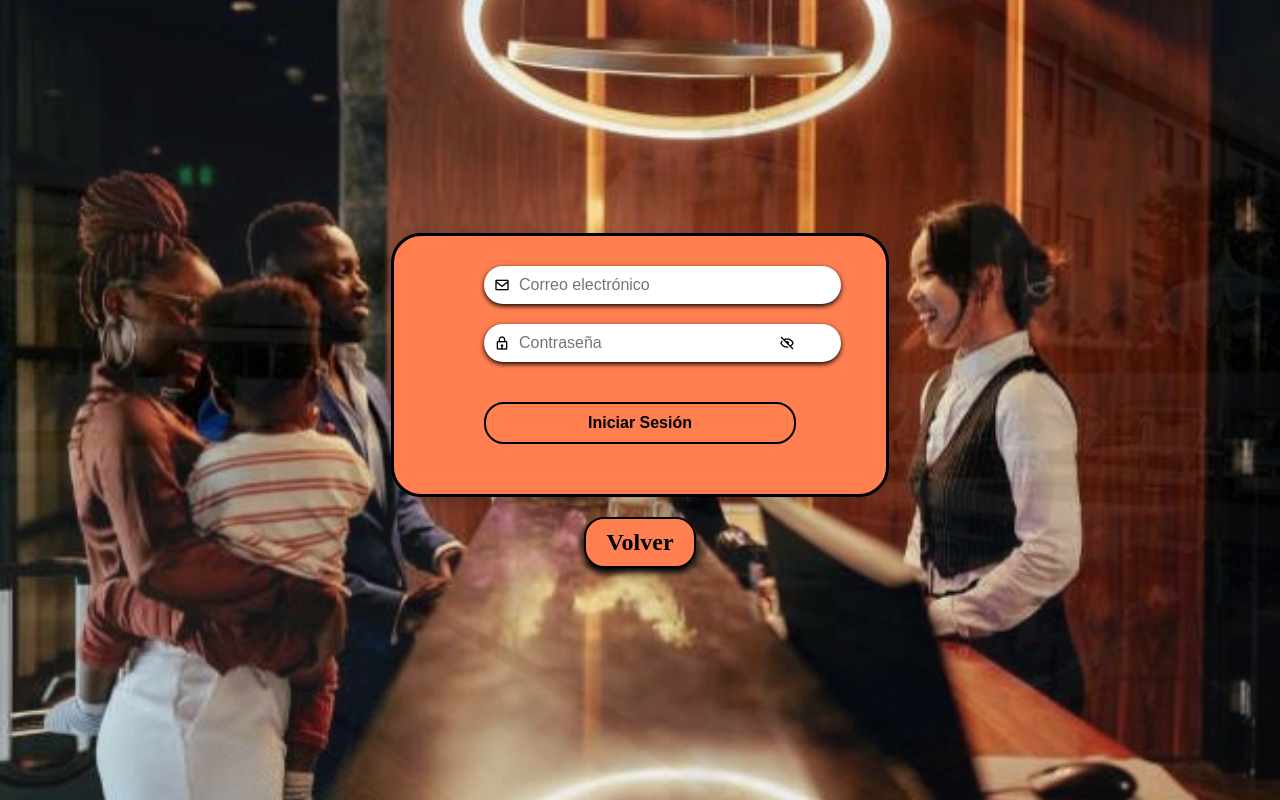
After one commit to JuaNesGarzon/Proyecto-Hotel, a PHP site: page /APP/form/formEmpleado.php in a window 1280 px wide. The commit adds this page. Run offline with PHP 8.4, Linux system fonts and the light colour scheme.

Commit message:
formulario de empleados e interactividad en formulario

```diff
--- a/APP/controllers/huespedController.php
+++ b/APP/controllers/huespedController.php
@@ -29,7 +29,7 @@ class HuespedController {
         $telefono = htmlspecialchars($datos['telefono']);
         $nacionalidad = htmlspecialchars($datos['nacionalidad']);
         $correo = filter_var($datos['correo'], FILTER_SANITIZE_EMAIL);
-        $contraseña = $encriptarDesencriptar->encrypt($datos['contraseña'], $this->clave);
+        $contraseña = $encriptarDesencriptar->encrypt($datos['password'], $this->clave);
 
         // consulta para insertar el usuario
 
--- /dev/null
+++ b/APP/form/formEmpleado.php
@@ -0,0 +1,40 @@
+<!DOCTYPE html>
+<html lang="en">
+<head>
+    <meta charset="UTF-8">
+    <meta name="viewport" content="width=device-width, initial-scale=1.0">
+    <link rel="preconnect" href="https://fonts.googleapis.com">
+    <link rel="preconnect" href="https://fonts.gstatic.com" crossorigin>
+    <link href="https://fonts.googleapis.com/css2?family=Montserrat:ital,wght@0,100..900;1,100..900&display=swap" rel="stylesheet">
+    <link href='https://unpkg.com/boxicons@2.1.4/css/boxicons.min.css' rel='stylesheet'>
+    <link rel="stylesheet" href="../../public/css/empleados.css">
+    <title>Inicio sesión empleados</title>
+</head>
+<body>
+    <div class="background-slider">
+        <div class="slide"></div>
+    </div>
+    <div class="sign-in" id="sign-in">
+    <div class="form-information">
+    <form id="sign-up-form" action="<?php echo htmlspecialchars($_SERVER["PHP_SELF"]); ?>" method="POST">
+        <div class="input-group">
+            <i class='bx bx-envelope'></i>
+            <input type="email" name="email" placeholder="Correo electrónico" required />
+        </div>
+        <div class="input-group">
+            <i class='bx bx-lock'></i>
+            <input type="password" id="passwordLogin" name="password" placeholder="Contraseña" required/>
+            <i class='bx bx-hide password-toggle' id="togglePasswordLogin"></i>
+        </div>
+        <button type="submit" name="iniciar_sesion" value="iniciar sesion">Iniciar Sesión</button>
+    </form>
+</div>
+    </div>
+
+    <div class="back">
+        <a href="./formulario.php">Volver</a>
+    </div>
+
+    <script src="./script.js"></script>
+</body>
+</html>
--- a/APP/form/script.js
+++ b/APP/form/script.js
@@ -13,6 +13,7 @@ btnSingUp.addEventListener("click", e => {
     formRegister.classList.remove("hide");
 })
 
+// Funcionalidad para mostrar/ocultar contraseña
 document.addEventListener('DOMContentLoaded', () => {
     const togglePasswordElements = [
         { toggleId: 'togglePasswordRegister', inputId: 'passwordRegister' },
@@ -36,3 +37,16 @@ document.addEventListener('DOMContentLoaded', () => {
         }
     });
 });
+
+document.addEventListener('DOMContentLoaded', () => {
+    let currentSlide = 0;
+    const slides = document.querySelectorAll('.slide');
+
+    function changeSlide() {
+        slides[currentSlide].classList.remove('active');
+        currentSlide = (currentSlide + 1) % slides.length;
+        slides[currentSlide].classList.add('active');
+    }
+
+    setInterval(changeSlide, 5000); // Cambia cada 5 segundos
+});
--- /dev/null
+++ b/public/css/empleados.css
@@ -0,0 +1,162 @@
+* {
+    padding: 0;
+    margin: 0;
+}
+
+body {
+    display: flex;
+    flex-direction: column;
+    align-items: center;
+    justify-content: center;
+    min-height: 100vh;
+    background-color: #f4f4f4;
+    position: relative;
+    overflow: hidden;
+}
+
+.background-slider {
+    position: absolute;
+    top: 50%;
+    left: 50%;
+    transform: translate(-50%, -50%);
+    z-index: -1;
+}
+
+.slide {
+    background-image: url(../images/Diapositiva1.JPG);
+    width: 100vw;
+    height: 100vh;
+    background-size: cover;
+    background-position: center;
+    animation: animate 20s infinite;
+}
+@keyframes animate {
+    20%{
+        background-image: url(../images/Diapositiva2.JPG);
+        background-size: cover;
+    }
+    40%{
+        background-image: url(../images/Diapositiva3.JPG);
+        background-size: cover;
+    }
+    60%{
+        background-image: url(../images/Diapositiva4.JPG);
+        background-size: cover;
+    }
+
+    80%{
+        background-image: url(../images/Diapositiva6.JPG);
+        background-size: cover;
+    }
+    100%{
+        background-image: url(../images/Diapositiva1.JPG);
+        background-size: cover;
+    }
+}
+
+.form-information {
+    display: flex;
+    flex-direction: column;
+    align-items: center;
+    justify-content: center;
+    margin: 0 auto;
+    max-width: 400px;
+    padding: 30px 90px;
+    background-color: coral;
+    border-radius: 30px;
+    box-shadow: 0 5px 15px rgba(0, 0, 0, 0.2);
+    border: solid thin black;
+    border-width: 3px;
+}
+
+.input-group {
+    position: relative;
+    margin-bottom: 20px;
+}
+
+.input-group i {
+    position: absolute;
+    top: 50%;
+    transform: translateY(-50%);
+    transition: color 0.3s ease;
+}
+
+.input-group i:first-child {
+    left: 10px;
+}
+
+.input-group i.password-toggle {
+    right: 1px;
+    cursor: pointer;
+}
+
+.input-group input {
+    width: 100%;
+    padding: 10px 10px 10px 35px;
+    align-items: center;
+    border: none;
+    border-radius: 20px;
+    font-size: 16px;
+    box-shadow: 0 2px 5px rgba(0, 0, 0, 1);
+    margin-right: 60px;
+}
+
+.input-group input:focus {
+    outline: none;
+    border-color: #33423a;
+    box-shadow: 0 0 10px rgba(51, 66, 58, 0.3);
+}
+
+.password-toggle {
+    position: relative;
+    right: 50px;
+    top: 50%;
+    transform: translateY(-50%);
+    cursor: pointer;
+}
+
+button[name="iniciar_sesion"] {
+    width: 100%;
+    padding: 10px;
+    font-size: 16px;
+    font-weight: bold;
+    color: black;
+    background-color: transparent;
+    margin: 20px 0;
+    border: solid 2px black;
+    border-radius: 20px;
+    cursor: pointer;
+    transition: all 0.3s ease;
+}
+
+button[name="iniciar_sesion"]:hover {
+    color: white;
+    background-color: #33423a;
+    box-shadow: 0 5px 10px rgba(0, 0, 0, 0.3);
+}
+
+.back {
+    margin-top: 20px;
+    text-align: center;
+}
+
+.back a {
+    display: inline-block;
+    text-decoration: none;
+    background-color: coral;
+    color: black;
+    font-size: 1.5rem;
+    font-weight:bolder;
+    padding: 10px 20px;
+    border-radius: 20px;
+    border: solid 2px black;
+    transition: all 0.4s ease;
+    box-shadow: 0 5px 7px rgba(0, 0, 0, 1);
+}
+
+.back a:hover {
+    background-color: #33423a;
+    color: white;
+    box-shadow: 0 5px 10px rgba(0, 0, 0, 1);
+    border: none;
+}
```
Also changed, not shown: APP/form/formulario.php (+10 -2 lines), APP/form/style_registro.css (+66 -1 lines), public/index.php (+22 -1 lines), public/images/Diapositiva1.JPG (renamed from APP/img/fondo/Diapositiva1.JPG), public/images/Diapositiva2.JPG (added), public/images/Diapositiva3.JPG (added), public/images/Diapositiva4.JPG (added), public/images/Diapositiva6.jpg (added).
